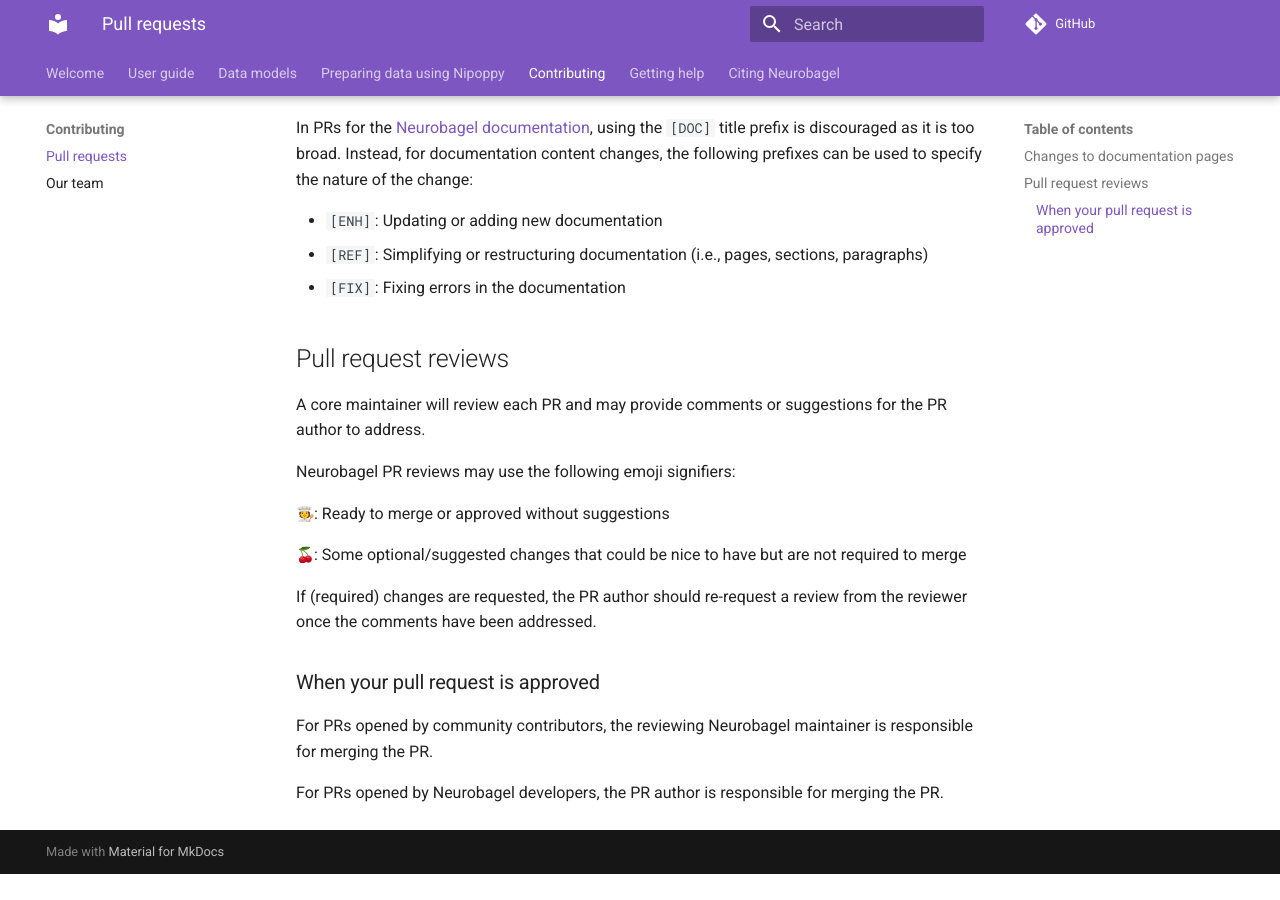
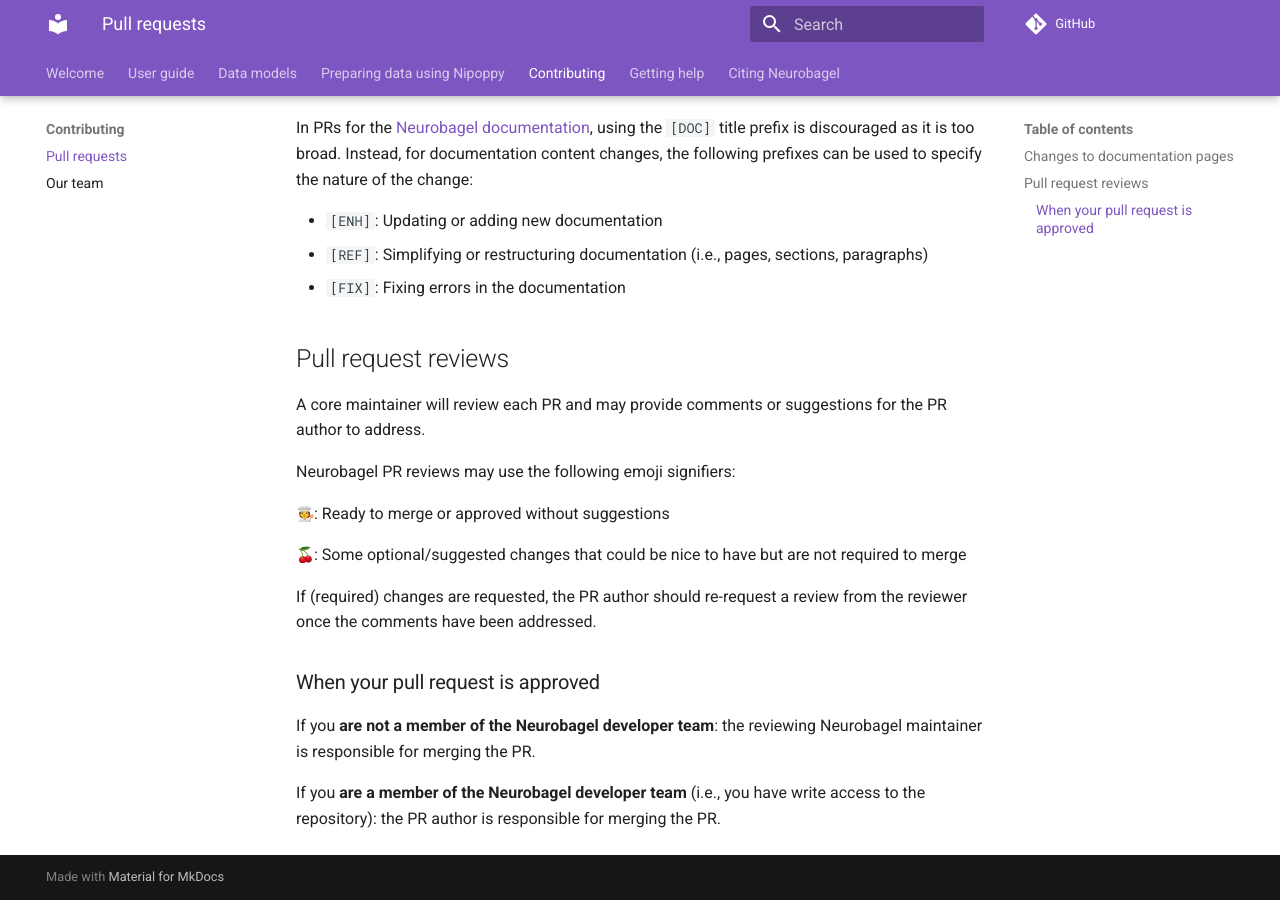
Before and after one commit to neurobagel/documentation, an MkDocs documentation site: the page built from docs/contributing/pull_requests.md, in a window 1280 px wide and 900 px high, scrolled down 616 px. Built offline with MkDocs 1.6.1 and Material for MkDocs 9.7.7, drawn with Linux system fonts in a browser that asks for light colours; emoji names are drawn with the system emoji font; comment, search, counter and statistics services are not loaded; before the commit the page ends 1490 px from its top, so only the background shows below that.

Commit message:
better differentiate PRs internal vs. external to developer team

```diff
--- a/docs/contributing/pull_requests.md
+++ b/docs/contributing/pull_requests.md
@@ -33,6 +33,6 @@
 If (required) changes are requested, the PR author should re-request a review from the reviewer once the comments have been addressed.
 
 ### When your pull request is approved
-For PRs opened by community contributors, the reviewing Neurobagel maintainer is responsible for merging the PR.
+If you **are not a member of the Neurobagel developer team**: the reviewing Neurobagel maintainer is responsible for merging the PR.
 
-For PRs opened by Neurobagel developers, the PR author is responsible for merging the PR.
+If you **are a member of the Neurobagel developer team** (i.e., you have write access to the repository): the PR author is responsible for merging the PR.
```
